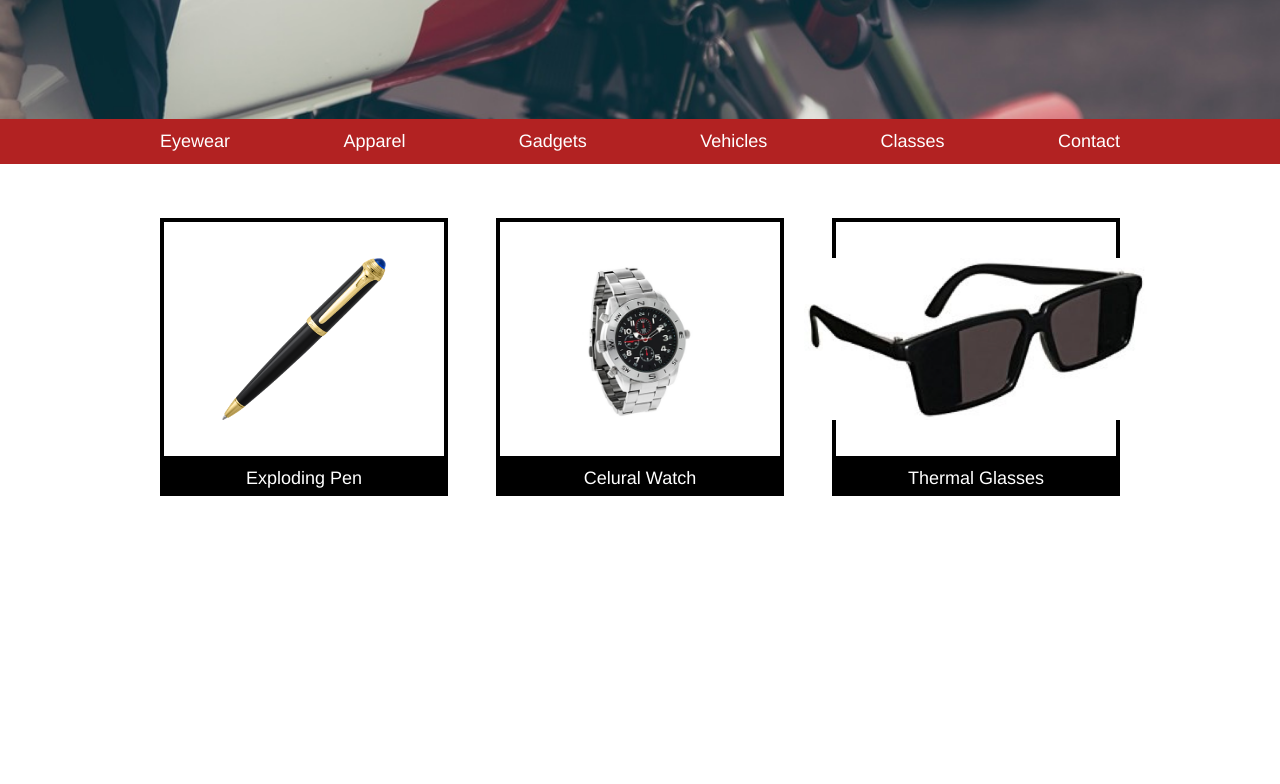
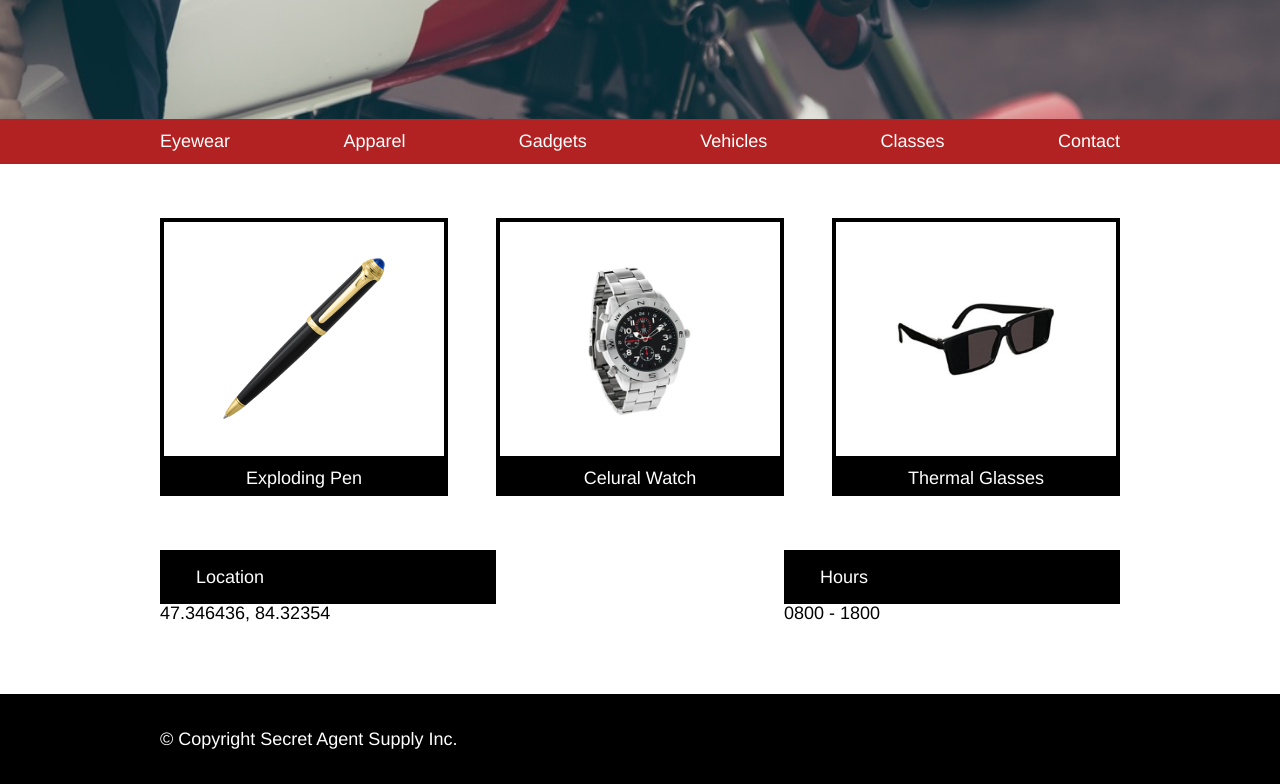
Before and after one commit to ppinedag07/SecretAgentSupply, a plain HTML site: page index.html in a window 1280 px wide. Shown: the part 382-1166 px from the top of the page. Before the commit the page ends 878 px from the top, so only its background shows below. Drawn offline with Linux system fonts and the light colour scheme.

Commit message:
Finish Base WebSite

```diff
--- a/index.html
+++ b/index.html
@@ -67,6 +67,30 @@
         </div>
       </div>
 
+      <!-- Store Info -->
+
+      <div class="container">
+        <div class="store">
+          <div class="store-info">
+            <h4>Location</h4>
+            <span>47.346436, 84.32354</span>
+          </div>
+          <div class="store-info">
+            <h4>Hours</h4>
+            <span>0800 - 1800</span>
+          </div>
+        </div>
+      </div>
+
+      <!-- Footer -->
+
+      <div class="footer">
+        <div class="container">
+          <div class="copyright">
+            <span>© Copyright Secret Agent Supply Inc.</span>
+          </div>
+        </div>
+      </div>
 
   </body>
 </html>
--- a/resources/css/style.css
+++ b/resources/css/style.css
@@ -84,10 +84,11 @@ html {
   display: flex;
   justify-content: center;
   align-items: center;
+  height: 9rem;
 }
 
 .item-img img {
-  height: 9rem;
+  max-width: 9rem;
 }
 
 .description {
@@ -97,3 +98,30 @@ html {
   text-align: center;
   padding: 0.5rem 0;
 }
+
+.store {
+  display: flex;
+  flex-grow: 1;
+  justify-content: space-between;
+  margin-top: 3rem;
+  margin-bottom: 4rem;
+}
+
+.store-info {
+  width: 35%;
+}
+
+.store-info h4 {
+  background-color: black;
+  color: white;
+  padding: 1rem 2rem;
+}
+
+.footer {
+  background-color: black;
+  color: white;
+  display: flex;
+  justify-content: flex-start;
+  align-items: center;
+  height: 5rem;
+}
```
